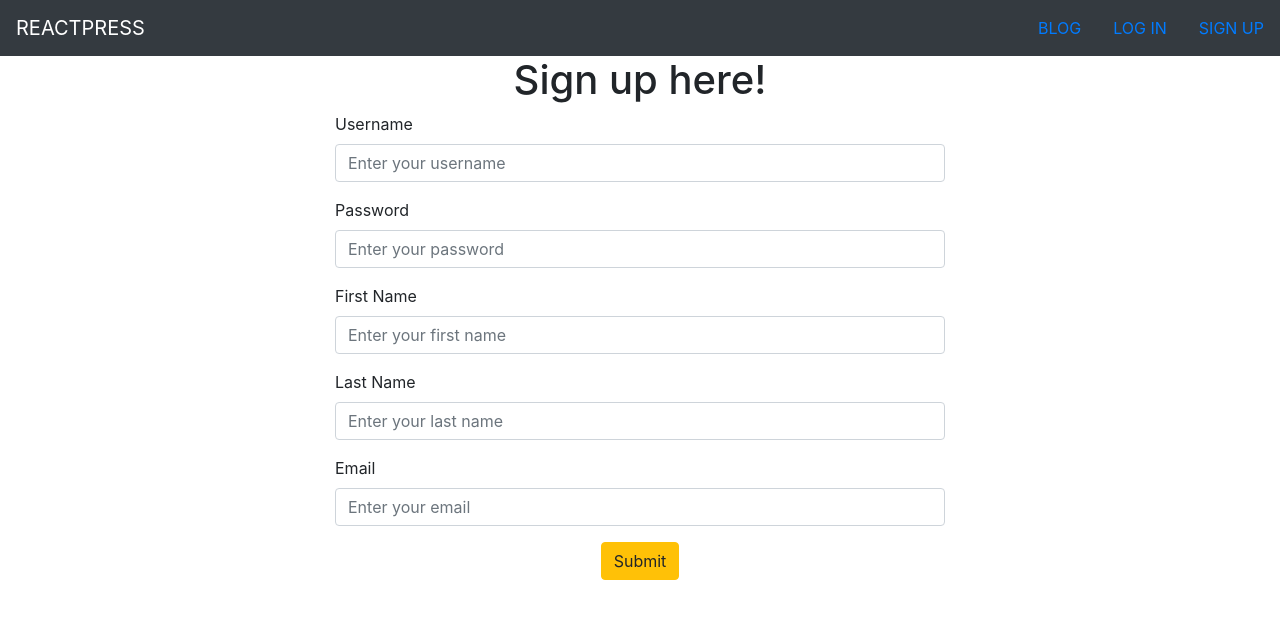
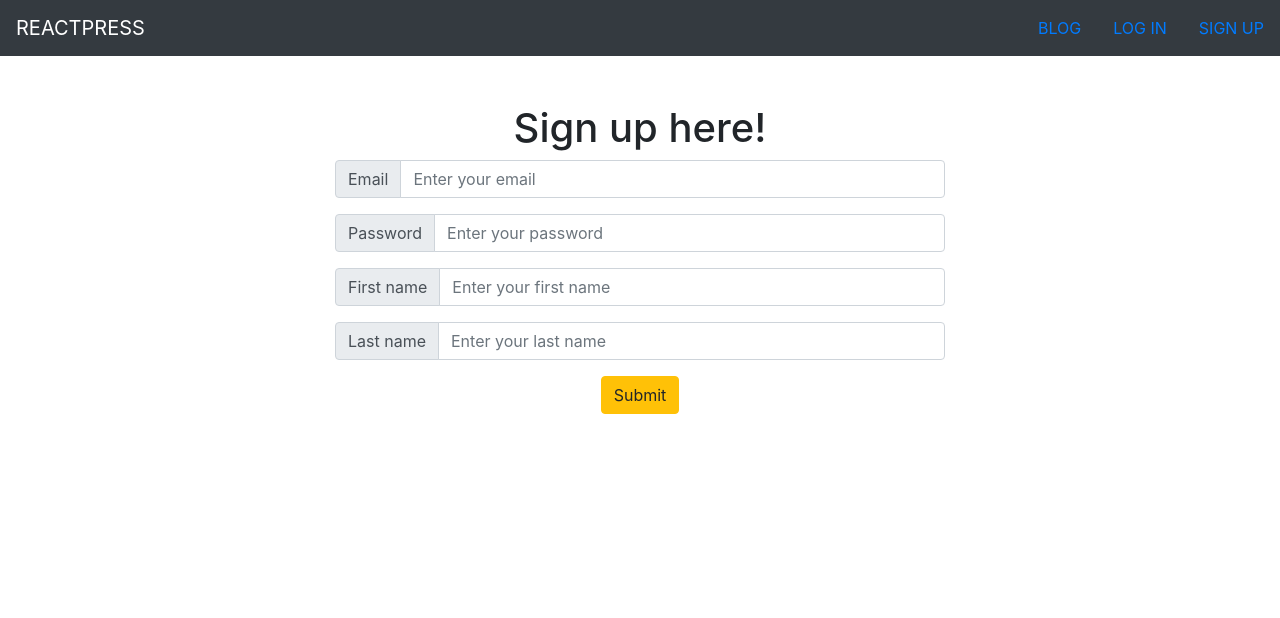
Before and after one commit to odev-pd/reactpress, a React (Create React App) app: page /auth/signup in a window 1280 px wide. Shown: the top 618 px of the page. Built offline with nearby package versions, Linux system fonts and the light colour scheme.

Commit message:
Tried user sign up - no go

```diff
--- a/src/components/Auth/SignIn.js
+++ b/src/components/Auth/SignIn.js
@@ -6,20 +6,18 @@ const signIn = (props) => {
     <Col xs="12" md={{size:6, offset: 3}}>
       <h1 style={{textAlign: "center"}}>Sign In!</h1>
       <Form autoComplete="false">
-        <InputGroup>
+        <InputGroup className="mb-3">
           <InputGroupAddon addonType="prepend">
             <InputGroupText>Username</InputGroupText>
           </InputGroupAddon>
           <Input type="text" name="username" id="username" placeholder="Enter your username" value={props.uid} onChange={(event) => props.inputChanged(event, "username", "signin")}/>
         </InputGroup>
-        <br />
-        <InputGroup>
+        <InputGroup className="mb-3">
         <InputGroupAddon addonType="prepend">
             <InputGroupText>Password</InputGroupText>
           </InputGroupAddon>
           <Input type="password" name="password" id="password" placeholder="Enter your password" value={props.pwd} onChange={(event) => props.inputChanged(event, "password", "signin")}/>
         </InputGroup>
-        <br />
         <FormGroup style={{textAlign: "center"}}>
           <Button color="warning" onClick={props.onUserClick}>Submit</Button>
         </FormGroup>
--- a/src/components/Auth/SignUp.js
+++ b/src/components/Auth/SignUp.js
@@ -1,33 +1,46 @@
 import React from "react";
-import { Col, Form, FormGroup, Label, Input, Button } from "reactstrap";
+import { Col, Form, FormGroup, InputGroup, InputGroupAddon, InputGroupText, Label, Input, Button } from "reactstrap";
 
 const signUp = (props) => {
   return (
     <Col xs="12" md={{size:6, offset: 3}}>
       <h1 style={{textAlign: "center"}}>Sign up here!</h1>
       <Form>
-        <FormGroup>
-          <Label for="username">Username</Label>
-          <Input type="text" name="username" id="username" placeholder="Enter your username" />
-        </FormGroup>
-        <FormGroup>
-          <Label for="password">Password</Label>
-          <Input type="password" name="password" id="password" placeholder="Enter your password" />
-        </FormGroup>
-        <FormGroup>
-          <Label for="firstname">First Name</Label>
-          <Input type="text" name="firstname" id="firstname" placeholder="Enter your first name" />
-        </FormGroup>
-        <FormGroup>
-          <Label for="lastname">Last Name</Label>
-          <Input type="text" name="lastname" id="lastname" placeholder="Enter your last name" />
-        </FormGroup>
-        <FormGroup>
-          <Label for="email">Email</Label>
-          <Input type="text" name="email" id="email" placeholder="Enter your email" />
-        </FormGroup>
+      <InputGroup className="mb-3">
+        <InputGroupAddon addonType="prepend">
+            <InputGroupText>Email</InputGroupText>
+          </InputGroupAddon>
+          <Input type="text" name="email" id="email"
+                placeholder="Enter your email"
+                onChange={(event) => props.inputChanged(event, 'email', 'signin')}/>
+        </InputGroup>
+        <InputGroup className="mb-3">
+        <InputGroupAddon addonType="prepend">
+            <InputGroupText>Password</InputGroupText>
+          </InputGroupAddon>
+          <Input type="password" name="password" id="password"
+                placeholder="Enter your password"
+                onChange={(event) => props.inputChanged(event, 'password', 'signin')} />
+        </InputGroup>
+        <InputGroup className="mb-3">
+        <InputGroupAddon addonType="prepend">
+            <InputGroupText>First name</InputGroupText>
+          </InputGroupAddon>
+          <Input type="text" name="firstname" id="firstname"
+                 placeholder="Enter your first name"
+                 onChange={(event) => props.inputChanged(event, 'first_name', 'signin')}/>
+        </InputGroup>
+        <InputGroup className="mb-3">
+        <InputGroupAddon addonType="prepend">
+            <InputGroupText>Last name</InputGroupText>
+          </InputGroupAddon>
+          <Input type="text" name="lastname" id="lastname"
+                placeholder="Enter your last name"
+                onChange={(event) => props.inputChanged(event, 'last_name', 'signin')}/>
+        </InputGroup>
+
         <FormGroup style={{textAlign: "center"}}>
-          <Button color="warning">Submit</Button>
+          <Button onClick={() => props.onFormSubmit()} color="warning">Submit</Button>
         </FormGroup>
       </Form>
     </Col>
--- a/src/containers/Auth/Auth.js
+++ b/src/containers/Auth/Auth.js
@@ -11,11 +11,14 @@ class Auth extends Component{
 
   state = {
     user : {
-      firstName: "",
-      lastName: "",
+      first_name: "",
+      last_name: "",
       email: "",
       password: "",
-      username: ""
+      username: "",
+      locale: "en_US",
+      description: "",
+      name: ""
     },
     isNewUser : false,
     alertText : null
@@ -27,11 +30,49 @@ class Auth extends Component{
       this.setState({isNewUser: true});
     }
   }
+  /*  Validate inputs for the User fields for Signin and Sign Up forms
+   *  1. Check for empty input                      ~
+   *  2. Check for password strength (OWASP regex)  X
+   *  3. Check email validity                       X
+   *  4. Check for blacklisted words                x
+   *  5. Trigger error texts                        x
+   */
+  validateInputs(forForm){
+    //Empty or false inputs
+    if(this.state.user.username === "" || !this.state.user.username){
+      return false;
+    }else if(this.state.user.password === "" || !this.state.user.password){
+      return false;
+    }
+    if(forForm === 'signup'){
+      if(this.state.user.email === "" || !this.state.user.email){
+        return false;
+      }else if(this.state.user.first_name === "" || this.state.user.last_name === ""){
+        return false;
+      }
+    }
+    return true;
+  }
+
+  onUserSignUp = () => {
+    let tempUser = {
+      ...this.state.user
+    };
+    tempUser.username = tempUser.email;
+    tempUser.name = tempUser.first_name + ' ' + tempUser.last_name;
+    this.setState({user: tempUser}, () => {
+      //TODO: Validate inputs
+      let isValid = this.validateInputs('signup');
+      if(isValid){
+        //Assign email to username
+        this.props.onUserSignUpSubmit(this.state.user);
+      }
+    });
+  }
 
   onUserSignin = () => {
-    //Validate inputs
+    //TODO: Validate inputs
     if(this.state.user.username === "" || this.state.user.password === ""){
-      console.log("Disallow submit");
       //TODO: ADD ERROR DIALOG
     }else{
       //Submit the form
@@ -55,7 +96,7 @@ class Auth extends Component{
           {this.props.token ? <Redirect to="/dashboard" /> : null}
           <Switch>
           <Route path="/auth/signin" render={() => <SignIn uid={this.state.user.username} pwd={this.state.user.password} onUserClick={this.onUserSignin} inputChanged={this.onInputClicked} />} />
-          <Route path="/auth/signup" render={() => <SignUp user={this.state.user} />} />
+          <Route path="/auth/signup" render={() => <SignUp user={this.state.user} inputChanged={this.onInputClicked} onFormSubmit={this.onUserSignUp}/>} />
           <Route path="/auth/signout" render={() => <SignOut />} />
           </Switch>
         </React.Fragment>
@@ -72,7 +113,8 @@ const mapStateToProps = (state) => {
 
 const mapDispatchToProps = (dispatch) => {
   return {
-    onUserSigninSubmit: (user) => {dispatch(actionMethods.userSignin(user))}
+    onUserSigninSubmit: (user) => {dispatch(actionMethods.userSignin(user))},
+    onUserSignUpSubmit: (user) => {dispatch(actionMethods.userSignup(user))},
   };
 };
 
--- a/src/containers/Navigation/Navigation.js
+++ b/src/containers/Navigation/Navigation.js
@@ -46,7 +46,7 @@ class Navigation extends Component{
     });
     return(
       <React.Fragment>
-      <Navbar color="dark" dark className="bg-dark">
+      <Navbar color="dark" dark className="bg-dark mb-5">
         <NavbarBrand href="/">REACTPRESS</NavbarBrand>
         <Nav className="justify-content-end">
           {navList}
--- a/src/store/actions/index.actions.js
+++ b/src/store/actions/index.actions.js
@@ -6,6 +6,7 @@ export {
 
 export {
   userSignin,
+  userSignup,
   validateToken,
   userSignout
 } from "./users.actions";
--- a/src/store/actions/users.actions.js
+++ b/src/store/actions/users.actions.js
@@ -3,7 +3,7 @@ import * as actionTypes from "./actions";
 
 export const userSignup = (user) => {
   return dispatch => {
-    axios.post("/wp/v2/json/users")
+    axios.post("/wp/v2/users", user)
     .then(newUser => {
       dispatch({type: "USER_SIGNUP_SUCCESS", user: newUser});
     }).catch(error => {
--- a/src/store/reducers/users.reducers.js
+++ b/src/store/reducers/users.reducers.js
@@ -23,7 +23,6 @@ const userReducer = (state = initialState, action) => {
                           isLoading: false,
                           username: action.user.username,
                           email: action.user.email,
-                          token: action.token,
                           displayname: action.user.displayname,
                           redirectURL: "/signin?user=new"
                         };
@@ -72,6 +71,9 @@ const userReducer = (state = initialState, action) => {
                                     updatedUser = {
                                       ...state,
                                       token: "",
+                                      username: "",
+                                      email: "",
+                                      displayname: "",
                                       redirectURL: "/"
                                     };
                                     return updatedUser;
```
